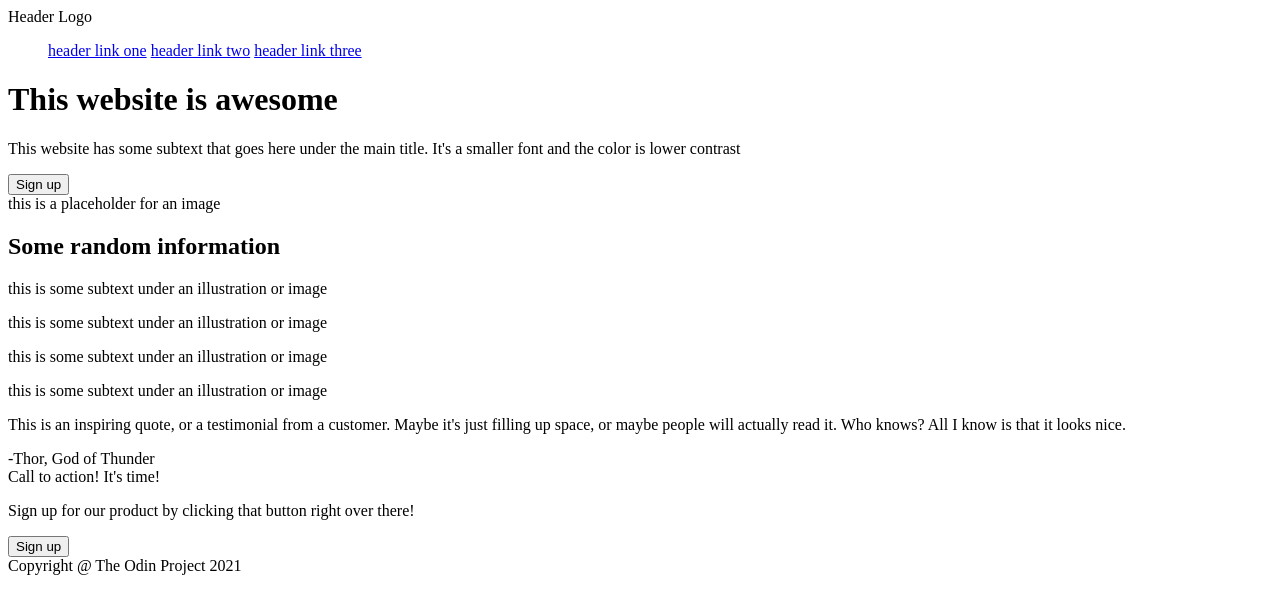
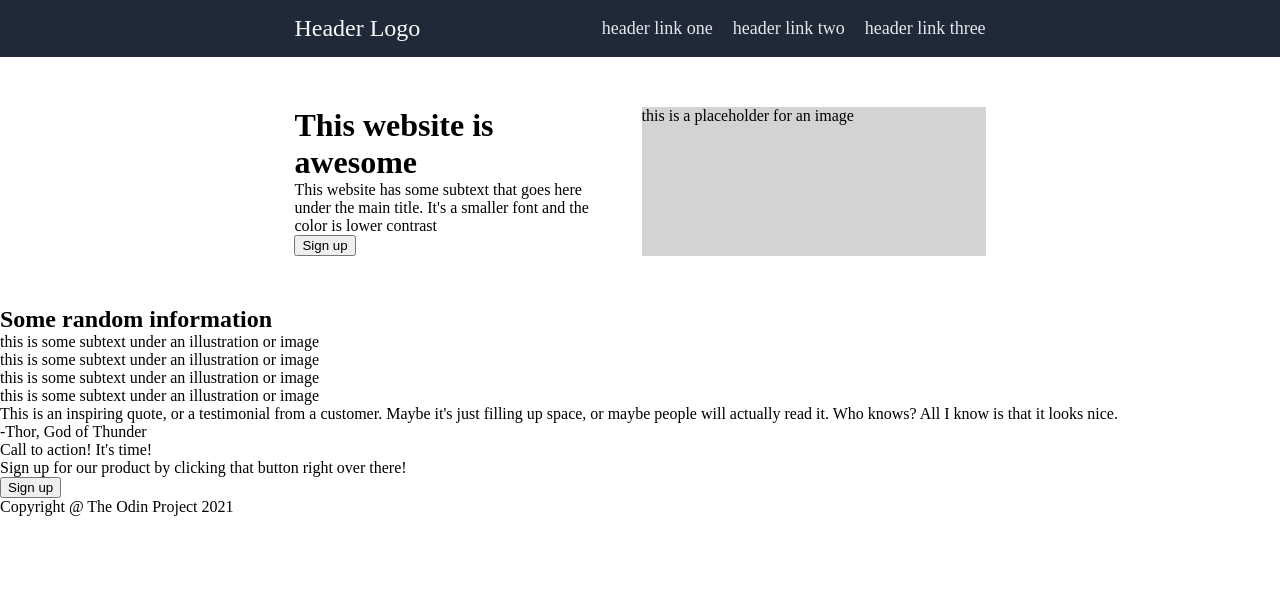
Before and after one commit to justinchang91/landing_page, a plain HTML site: page index.html in a window 1280 px wide. Drawn offline with Linux system fonts and the light colour scheme.

Commit message:
Just started working on the styling of my landing page. I finally got to it after being caught up with my own project. So far it's looking pretty nice i'd say!

```diff
--- a/index.html
+++ b/index.html
@@ -2,6 +2,7 @@
 <html>
     <head>
         <title>Landing Page</title>
+        <link rel="stylesheet" href="style.css">
     </head>
     <body>
         <div class="header">
--- /dev/null
+++ b/style.css
@@ -0,0 +1,65 @@
+body {
+  padding: 0;
+  margin: 0;
+}
+
+h1,
+h2,
+p{
+  margin: 0;
+  padding: 0;
+}
+
+/* Header */
+
+.header {
+  display: flex;
+  align-items: center;
+  justify-content: space-between;
+  padding: 15px 23vw;
+  background-color: #1F2937;
+}
+
+.logo {
+  font-size: 24px;
+  color: #F9FAF8;
+}
+
+ul {
+  list-style-type: none;
+  margin: 0;
+  padding: 0;
+  display: flex;
+  gap: 20px;
+}
+
+a {
+  text-decoration: none;
+  font-size: 18px;
+  color: #E5E7EB;
+}
+
+/* Hero */
+
+.slogan-container {
+  display: flex;
+  padding: 50px 23vw;
+  gap: 40px;
+}
+
+.slogan-content {
+  display: flex;
+  flex-direction: column;
+  align-items: flex-start;
+  width: 24vw;
+}
+
+.img-placeholder {
+    background-color: lightgray;
+    display: flex;
+    flex: 1;
+}
+
+.slogan-content h1 {
+    width: 20vw;
+}
```
